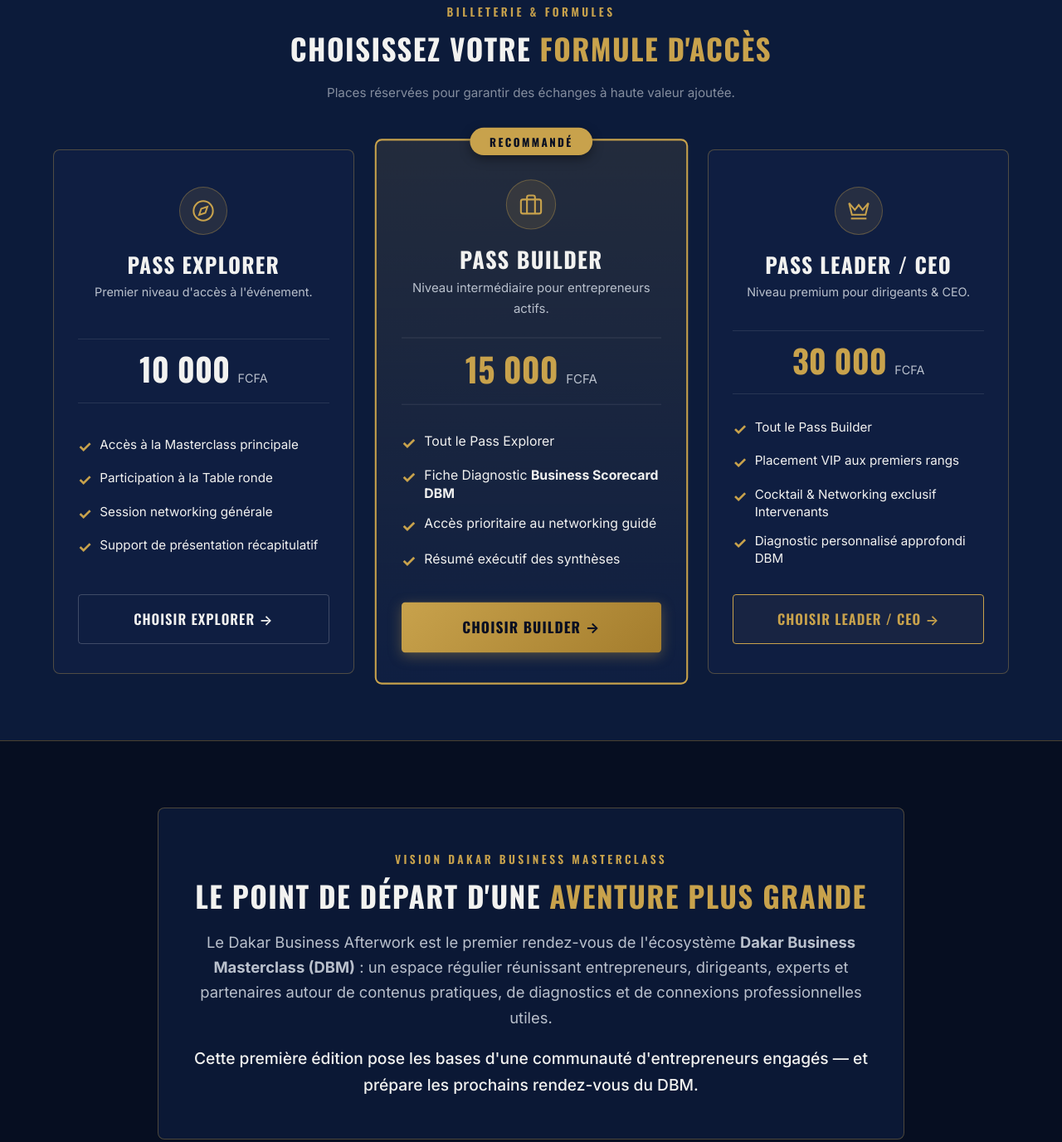
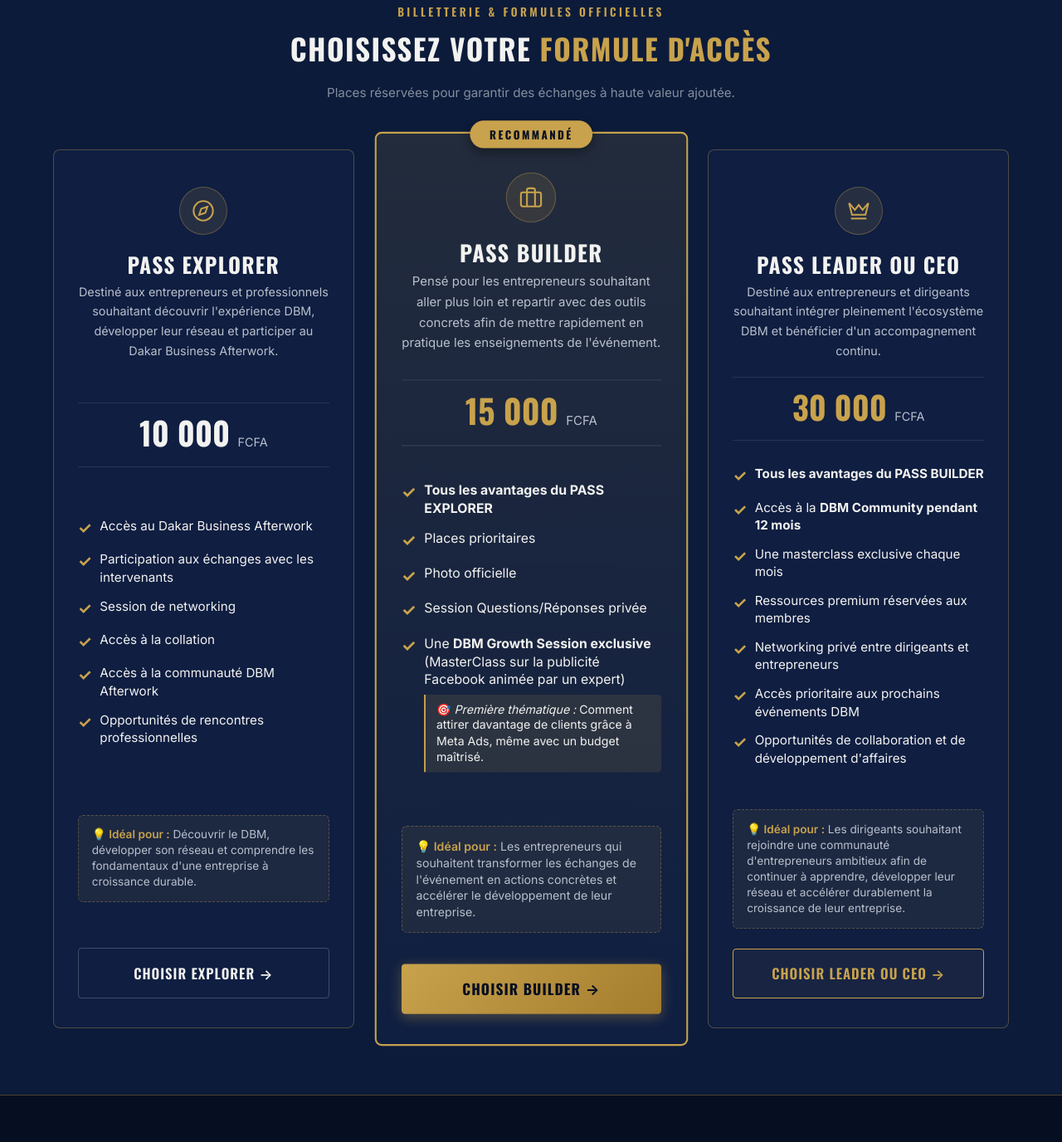
Before and after one commit to WekanMedia221/dba08aout, a website built with Vite: page index.html in a window 1280 px wide. Shown: the part 7261-8637 px from the top of the page at 83% size. Built offline with nearby package versions, Linux system fonts and the light colour scheme.

Commit message:
feat: update official pass copy for Pass Explorer, Pass Builder and Pass Leader/CEO with DBM Growth Session & ideal profiles

```diff
--- a/index.html
+++ b/index.html
@@ -610,7 +610,7 @@
       <div class="container">
         <div class="section-header text-center">
           <div class="section-counter-tag">[ 09 / 11 ]</div>
-          <span class="suraccroche">BILLETERIE & FORMULES</span>
+          <span class="suraccroche">BILLETTERIE & FORMULES OFFICIELLES</span>
           <h2 class="section-title">
             Choisissez votre <span class="gold-text">formule d'accès</span>
           </h2>
@@ -624,19 +624,26 @@
               <div class="pass-icon">
                 <svg viewBox="0 0 24 24" fill="none" stroke="currentColor" stroke-width="1.5"><circle cx="12" cy="12" r="10"></circle><polygon points="16.24 7.76 14.12 14.12 7.76 16.24 9.88 9.88 16.24 7.76"></polygon></svg>
               </div>
-              <h3 class="pass-name">Pass Explorer</h3>
-              <p class="pass-desc">Premier niveau d'accès à l'événement.</p>
+              <h3 class="pass-name">PASS EXPLORER</h3>
+              <p class="pass-desc">Destiné aux entrepreneurs et professionnels souhaitant découvrir l'expérience DBM, développer leur réseau et participer au Dakar Business Afterwork.</p>
             </div>
             <div class="pass-price">
               <span class="price-val">10 000</span>
               <span class="price-currency">FCFA</span>
             </div>
             <ul class="pass-features">
-              <li><span class="check-icon">✓</span> <span>Accès à la Masterclass principale</span></li>
-              <li><span class="check-icon">✓</span> <span>Participation à la Table ronde</span></li>
-              <li><span class="check-icon">✓</span> <span>Session networking générale</span></li>
-              <li><span class="check-icon">✓</span> <span>Support de présentation récapitulatif</span></li>
+              <li><span class="check-icon">✓</span> <span>Accès au Dakar Business Afterwork</span></li>
+              <li><span class="check-icon">✓</span> <span>Participation aux échanges avec les intervenants</span></li>
+              <li><span class="check-icon">✓</span> <span>Session de networking</span></li>
+              <li><span class="check-icon">✓</span> <span>Accès à la collation</span></li>
+              <li><span class="check-icon">✓</span> <span>Accès à la communauté DBM Afterwork</span></li>
+              <li><span class="check-icon">✓</span> <span>Opportunités de rencontres professionnelles</span></li>
             </ul>
+
+            <div class="pass-ideal-box">
+              <strong>💡 Idéal pour :</strong> Découvrir le DBM, développer son réseau et comprendre les fondamentaux d'une entreprise à croissance durable.
+            </div>
+
             <a href="https://bit.ly/DBA_01" target="_blank" rel="noopener noreferrer" class="btn btn-outline btn-full">
               Choisir Explorer →
             </a>
@@ -649,45 +656,67 @@
               <div class="pass-icon">
                 <svg viewBox="0 0 24 24" fill="none" stroke="currentColor" stroke-width="1.5"><rect x="2" y="7" width="20" height="14" rx="2" ry="2"></rect><path d="M16 21V5a2 2 0 0 0-2-2h-4a2 2 0 0 0-2 2v16"></path></svg>
               </div>
-              <h3 class="pass-name">Pass Builder</h3>
-              <p class="pass-desc">Niveau intermédiaire pour entrepreneurs actifs.</p>
+              <h3 class="pass-name">PASS BUILDER</h3>
+              <p class="pass-desc">Pensé pour les entrepreneurs souhaitant aller plus loin et repartir avec des outils concrets afin de mettre rapidement en pratique les enseignements de l'événement.</p>
             </div>
             <div class="pass-price">
               <span class="price-val gold-text">15 000</span>
               <span class="price-currency">FCFA</span>
             </div>
             <ul class="pass-features">
-              <li><span class="check-icon">✓</span> <span>Tout le Pass Explorer</span></li>
-              <li><span class="check-icon">✓</span> <span>Fiche Diagnostic <strong>Business Scorecard DBM</strong></span></li>
-              <li><span class="check-icon">✓</span> <span>Accès prioritaire au networking guidé</span></li>
-              <li><span class="check-icon">✓</span> <span>Résumé exécutif des synthèses</span></li>
+              <li><span class="check-icon">✓</span> <span><strong>Tous les avantages du PASS EXPLORER</strong></span></li>
+              <li><span class="check-icon">✓</span> <span>Places prioritaires</span></li>
+              <li><span class="check-icon">✓</span> <span>Photo officielle</span></li>
+              <li><span class="check-icon">✓</span> <span>Session Questions/Réponses privée</span></li>
+              <li>
+                <span class="check-icon">✓</span>
+                <div>
+                  <span>Une <strong>DBM Growth Session exclusive</strong> (MasterClass sur la publicité Facebook animée par un expert)</span>
+                  <div class="sub-feature-highlight">
+                    🎯 <em>Première thématique :</em> Comment attirer davantage de clients grâce à Meta Ads, même avec un budget maîtrisé.
+                  </div>
+                </div>
+              </li>
             </ul>
+
+            <div class="pass-ideal-box">
+              <strong>💡 Idéal pour :</strong> Les entrepreneurs qui souhaitent transformer les échanges de l'événement en actions concrètes et accélérer le développement de leur entreprise.
+            </div>
+
             <a href="https://bit.ly/DBA_01" target="_blank" rel="noopener noreferrer" class="btn btn-primary btn-full">
               Choisir Builder →
             </a>
           </div>
 
-          <!-- Pass Leader / CEO -->
+          <!-- Pass Leader ou CEO -->
           <div class="pass-card leader-card spotlight-card">
             <div class="pass-header">
               <div class="pass-icon">
                 <svg viewBox="0 0 24 24" fill="none" stroke="currentColor" stroke-width="1.5"><path d="M2 4l3 12h14l3-12-6 7-4-5-4 5-6-7z"></path><path d="M4 20h16"></path></svg>
               </div>
-              <h3 class="pass-name">Pass Leader / CEO</h3>
-              <p class="pass-desc">Niveau premium pour dirigeants & CEO.</p>
+              <h3 class="pass-name">PASS LEADER OU CEO</h3>
+              <p class="pass-desc">Destiné aux entrepreneurs et dirigeants souhaitant intégrer pleinement l'écosystème DBM et bénéficier d'un accompagnement continu.</p>
             </div>
             <div class="pass-price">
               <span class="price-val gold-text">30 000</span>
               <span class="price-currency">FCFA</span>
             </div>
             <ul class="pass-features">
-              <li><span class="check-icon">✓</span> <span>Tout le Pass Builder</span></li>
-              <li><span class="check-icon">✓</span> <span>Placement VIP aux premiers rangs</span></li>
-              <li><span class="check-icon">✓</span> <span>Cocktail & Networking exclusif Intervenants</span></li>
-              <li><span class="check-icon">✓</span> <span>Diagnostic personnalisé approfondi DBM</span></li>
+              <li><span class="check-icon">✓</span> <span><strong>Tous les avantages du PASS BUILDER</strong></span></li>
+              <li><span class="check-icon">✓</span> <span>Accès à la <strong>DBM Community pendant 12 mois</strong></span></li>
+              <li><span class="check-icon">✓</span> <span>Une masterclass exclusive chaque mois</span></li>
+              <li><span class="check-icon">✓</span> <span>Ressources premium réservées aux membres</span></li>
+              <li><span class="check-icon">✓</span> <span>Networking privé entre dirigeants et entrepreneurs</span></li>
+              <li><span class="check-icon">✓</span> <span>Accès prioritaire aux prochains événements DBM</span></li>
+              <li><span class="check-icon">✓</span> <span>Opportunités de collaboration et de développement d'affaires</span></li>
             </ul>
+
+            <div class="pass-ideal-box">
+              <strong>💡 Idéal pour :</strong> Les dirigeants souhaitant rejoindre une communauté d'entrepreneurs ambitieux afin de continuer à apprendre, développer leur réseau et accélérer durablement la croissance de leur entreprise.
+            </div>
+
             <a href="https://bit.ly/DBA_01" target="_blank" rel="noopener noreferrer" class="btn btn-outline-gold btn-full">
-              Choisir Leader / CEO →
+              Choisir Leader ou CEO →
             </a>
           </div>
         </div>
--- a/src/style.css
+++ b/src/style.css
@@ -1499,6 +1499,34 @@ button {
   align-items: flex-start;
   gap: 0.6rem;
   line-height: 1.4;
+}
+
+.sub-feature-highlight {
+  background: rgba(200, 162, 76, 0.12);
+  border-left: 2px solid var(--accent-gold);
+  padding: 0.5rem 0.75rem;
+  margin-top: 0.4rem;
+  border-radius: 0 4px 4px 0;
+  font-size: 0.85rem;
+  color: var(--text-main);
+  line-height: 1.35;
+}
+
+.pass-ideal-box {
+  background: rgba(200, 162, 76, 0.08);
+  border: 1px dashed var(--border-gold);
+  padding: 0.85rem 1rem;
+  border-radius: 6px;
+  font-size: 0.85rem;
+  color: var(--text-muted);
+  line-height: 1.4;
+  margin: 1.2rem 0 1.5rem;
+  text-align: left;
+}
+
+.pass-ideal-box strong {
+  color: var(--accent-gold);
+  font-weight: 600;
 }
 
 /* SECTION 10 — ECOSYSTEM */
```
